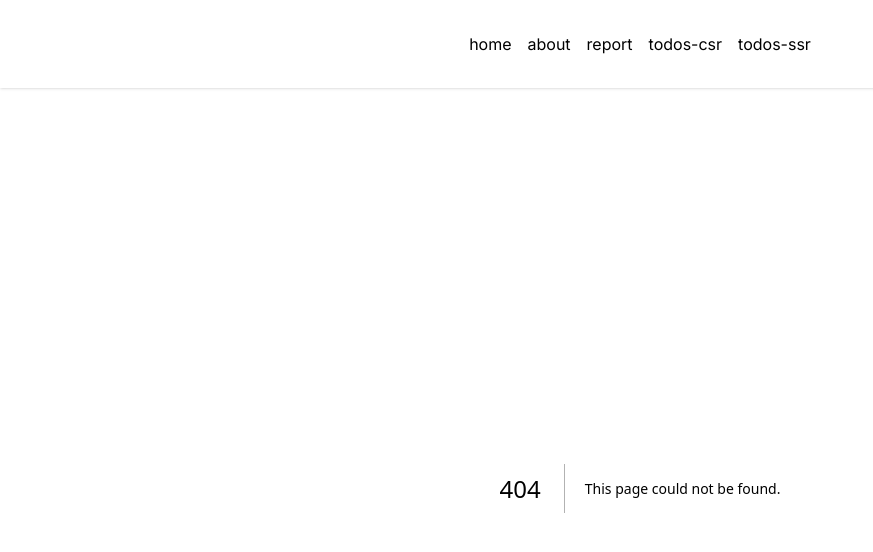
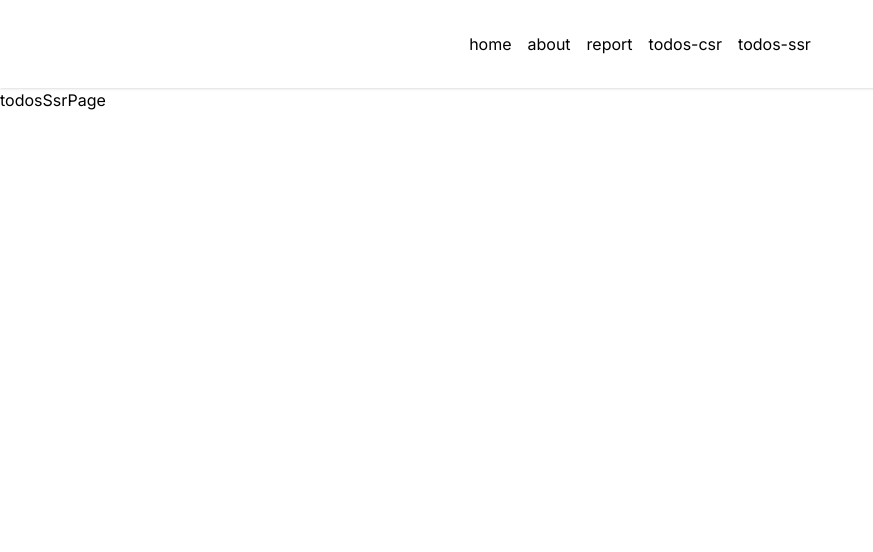
Before and after one commit to jigico/next-todo-list, a Next.js app: page /todosSsr in a window 1280 px wide. Before the commit this address had no page. Shown: the top 552 px of the page, without its empty margins (0-873 px from the left). Built offline with nearby package versions, Linux system fonts and the light colour scheme.

Commit message:
[ADD] todos ssr page

```diff
--- /dev/null
+++ b/src/app/todosSsr/page.tsx
@@ -0,0 +1,7 @@
+import React from "react";
+
+const todosSsrPage = () => {
+  return <div>todosSsrPage</div>;
+};
+
+export default todosSsrPage;
```
